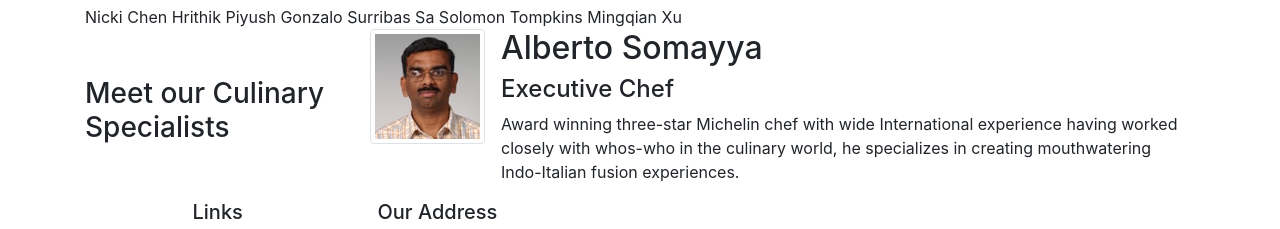
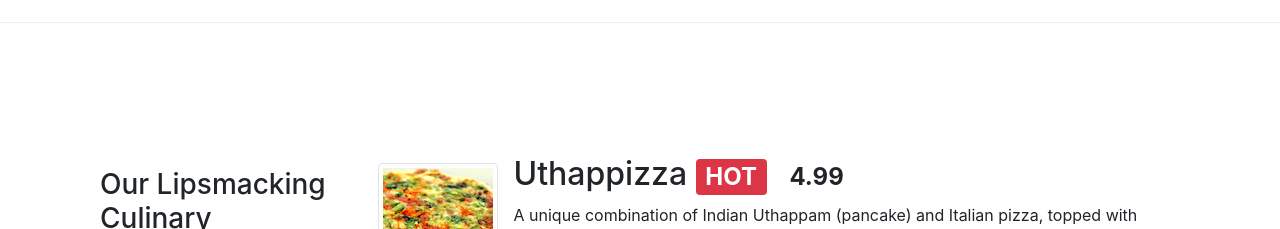
Before and after one commit to kamil-filip/BootstrapGrid, a website: page index.html in a window 1280 px wide. Shown: the part 712-941 px from the top of the page. Drawn offline with nearby package versions, Linux system fonts and the light colour scheme; files that its build step writes are made by us from their sources; the site is published under a folder, as on GitHub Pages, so addresses that start at the root find nothing.

Commit message:
reverted changes

```diff
--- a/index.html
+++ b/index.html
@@ -11,7 +11,7 @@
     <link rel="stylesheet" href="node_modules/bootstrap/dist/css/bootstrap.min.css">
     <link rel="stylesheet" href="node_modules/font-awesome/css/font-awesome.min.css">
     <link rel="stylesheet" href="css/bootstrap-social.css">
-    <link rel="stylesheet" href="/css/styles.css" >
+    <link rel="stylesheet" href="css/styles.css" >
     <link href="https://maxcdn.bootstrapcdn.com/font-awesome/4.7.0/css/font-awesome.min.css" rel="stylesheet">
     <title>Ristorante Con Fusion</title>
 </head>
```
Also changed, not shown: aboutus.html (+1 -1 lines), contactus.html (+1 -1 lines).
